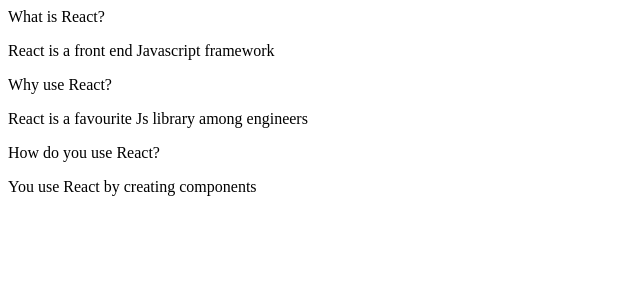
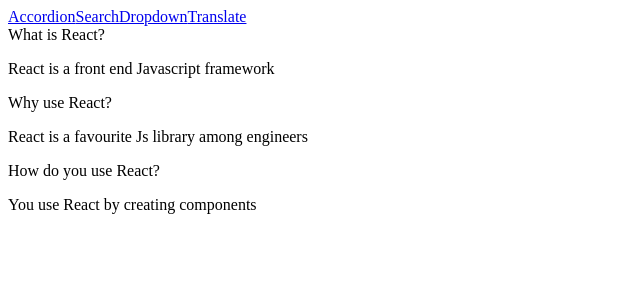
Before and after one commit to 04vibs/widgets-Reactjs, a React (Create React App) app: page / in a window 1280 px wide. Shown: the top 300 px of the page, without its empty margins (0-640 px from the left). Built offline with nearby package versions, Linux system fonts and the light colour scheme; the HTML template or start-up script is replaced by a standard one.

Commit message:
navigation added

```diff
--- a/src/App.js
+++ b/src/App.js
@@ -4,6 +4,7 @@
 import Dropdown from './components/Dropdown';
 import Translate from './components/translate';
 import Route from './components/Route';
+import Header from './components/Header';
 
 const items = [
     {
@@ -35,29 +36,6 @@
     }
 ];
 
-const showAccordion = () => {
-    if(window.location.pathname === '/') {
-        return <Accordion items={items} />;
-    }
-}
-
-const showList = () => {
-    if(window.location.pathname === '/list') {
-        return <Search/>;
-    }
-};
-
-const showDropdown = () => {
-    if(window.location.pathname === '/dropdown') {
-        return <Dropdown />
-    }
-};
-
-const showTranslate = () => {
-    if(window.location.pathname === '/translate') {
-        return <Translate/>;
-    }
-};
 
 export default () => {
 
@@ -86,12 +64,16 @@
             {showDropdown()}
             {showTranslate()}
             <Translate/> */}
+
+            <Header/>
             <Route path="/">
                 <Accordion items={items} />
             </Route>
+
             <Route path="/list">
                 <Search/>
             </Route>
+
             <Route path="/dropdown">
             <Dropdown
             label="select a color"
@@ -100,6 +82,7 @@
             onSelectedChange = {setSelected}
             />
             </Route>
+
             <Route path="/translate">
             <Translate/>
             </Route>
--- /dev/null
+++ b/src/components/Header.js
@@ -0,0 +1,24 @@
+import { React } from "react";
+
+const Header = () => {
+    return (
+        <div className="ui secondary pointing menu">
+            <a href="/" className="item">
+                Accordion
+            </a>
+            <a href="/list" className="item">
+                Search
+            </a>
+            <a href="/dropdown" className="item">
+                Dropdown
+            </a>
+            <a href="/translate" className="item">
+                Translate
+            </a>
+        </div>
+    );
+};
+
+
+
+export default Header;
```
